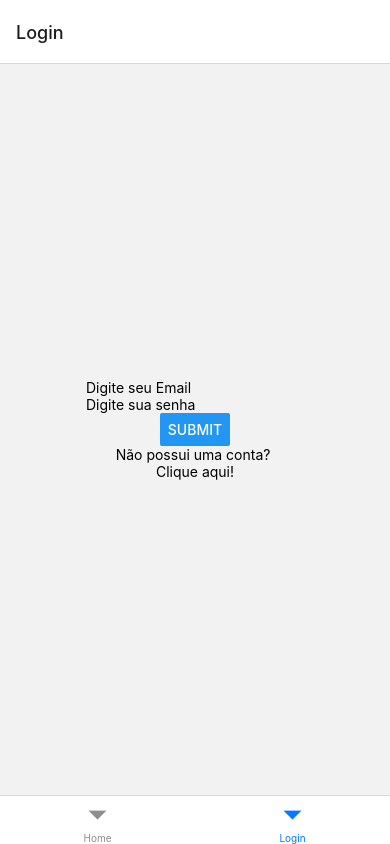
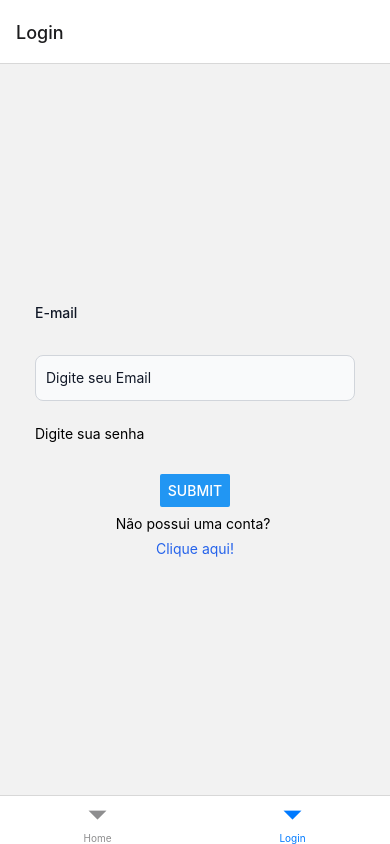
Before and after one commit to RHamudi/project-promo-front, a React Native app: screen /Login in a window 390 px wide. Built offline with nearby package versions, Linux system fonts and the light colour scheme; no server answers.

Commit message:
Refactor code in Home, Login, and CardMain components
Refactored code in the Home, Login, and CardMain components to improve readability and maintainability.

```diff
--- a/src/Pages/Home/index.js
+++ b/src/Pages/Home/index.js
@@ -71,9 +71,13 @@
                                 <Ionicons name="fast-food" size={35} color="black" />
                             </View>
                           </TouchableHighlight>
+                          <TouchableHighlight onPress={() => {
+                            filterReq(3)
+                          }}>
                             <View style={styles.icons}>
                                 <MaterialIcons name="computer" size={35} color="black" />
                             </View>
+                          </TouchableHighlight>
                         </View>
                     </View>
                 </ScrollView>
--- a/src/Pages/Login/Index.js
+++ b/src/Pages/Login/Index.js
@@ -52,7 +52,8 @@
     }
 
     return (
-        <View style={styles.container}>
+        <View className="flex-1 justify-center items-center gap-y-2">
+            <View className="grid gap-6 mb-6">
                 <Controller
                     control={control}
                     rules={{
@@ -64,12 +65,17 @@
                     }}
                     render={({
                         field: {onChange, onBlur, value}}) => (
+                            <>
+                            <Text nativeID='formEmail' className="block mb-2 text-sm font-medium text-gray-900 dark:text-white">E-mail</Text>
                             <TextInput
+                                aria-aria-labelledby='formEmail'
+                                className="py-3 bg-gray-50 border border-gray-300 text-gray-900 text-sm rounded-lg focus:ring-blue-500 focus:border-blue-500 block w-80 p-2.5 dark:bg-gray-700 dark:border-gray-600 dark:placeholder-gray-400 dark:text-white dark:focus:ring-blue-500 dark:focus:border-blue-500"
                                 placeholder='Digite seu Email'
                                 onBlur={onBlur}
                                 onChangeText={onChange}
                                 value={value}
                             />
+                            </>
                         )}
                     name='Email'
                 />
@@ -92,6 +98,7 @@
                     name='Password'
                 />
                 {errors.Password && <Text>{errors.Password.message}</Text>}
+            </View>
 
             <Button
                 title='submit'
@@ -100,7 +107,7 @@
 
             <Text>Não possui uma conta? </Text>
             <TouchableOpacity style={styles.button} onPress={onPress}>
-                <Text>Clique aqui!</Text>
+                <Text className="text-blue-600">Clique aqui!</Text>
             </TouchableOpacity>
         </View>
     );
--- a/src/components/CardMain/index.js
+++ b/src/components/CardMain/index.js
@@ -9,7 +9,7 @@
         axiosApi.get(`product/getbyid?idEmpresa=${item.idEmpresa}`).then((response)=> {
             setReq(response.data.data)
         }).catch((err) => console.log(err))
-    }, [])
+    }, [item])
 
     return (
         <View style={styles.container}>
```
Lines whose indentation alone changed are shown as unchanged.
